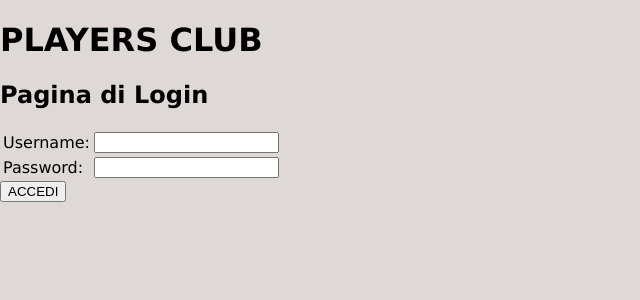
After one commit to alessandromontrasio/progettohtml, a PHP site: page /login.php in a window 1280 px wide. The commit adds this page. Shown: the top 300 px of the page, without its empty margins (0-640 px from the left). Run offline with PHP 8.4, Linux system fonts and the light colour scheme.

Commit message:
il grande inizio

```diff
--- /dev/null
+++ b/data/connessionedb.php
@@ -0,0 +1,5 @@
+<?php
+    $conn = new mysqli("localhost","root", "", "playersclub");
+    if($conn->connect_error)
+        die("<p> errore di connessione</p>".$conn->connect_error."<p>")
+?>
--- /dev/null
+++ b/login.php
@@ -0,0 +1,62 @@
+<?php
+    if(isset($_POST["username"])) $username =$_POST["username"]; else $username="";
+    if(isset($_POST["password"])) $password =$_POST["password"]; else $password="";
+
+?>
+
+<!DOCTYPE html>
+<html lang="it">
+<head>
+    <meta charset="UTF-8">
+    <meta name="viewport" content="width=device-width, initial-scale=1.0">
+    <link rel="stylesheet" href="style.css">
+    <title>Biblioteca-Login</title>
+</head>
+<body>
+
+    <div class="contenuto">
+        <h1>PLAYERS CLUB</h1>
+		<h2>Pagina di Login</h2>
+
+        <form action="", method="post">
+            <table>
+                <tr>
+                    <td><label for="username">Username:</label></td>
+                    <td><input type="text" name = "username" required></td>
+                </tr>
+                <tr>
+                    <td><label for="password">Password:</label></td>
+                    <td><input type="password" name = "password" required></td>
+                </tr>
+            </table>
+            <input type="submit" value="ACCEDI">
+
+        </form>
+        <?php
+        if(isset($_POST["username"]) and isset($_POST["password"])){
+            require("data/connessionedb.php");
+
+            $myquery= "SELECT username, password
+                        FROM utenti
+                        WHERE username = '$username' AND password = '$password'";
+            $ris = $conn->query($myquery) or die("<p>query fallita".$conn->error."<p/>");
+
+            if ($ris->num_rows==0) {
+                echo "utente o password non trovati";
+                $conn->close();
+            } else{
+                session_start();
+                $_SESSION["username"] = $username;
+
+                $conn->close();
+                header("location: progettohtml.html");
+            }
+        }
+        ?>
+
+
+
+    </div>
+
+</body>
+</html>
--- a/style.css
+++ b/style.css
@@ -42,6 +42,13 @@ header div{width: fit-content;}
   display: block;
   font-size: 55px;
 }
+.dx{
+  float: right;
+
+}
+.sx{
+  float: left;
+}
 
 #menu{
     text-align: center;
@@ -54,6 +61,23 @@ header div{width: fit-content;}
 #menu li a{
     margin: 25px;
     font-size: 20px;
+
+}
+
+#accedi{
+  text-align: center;
+  margin: 35px 20px 20px 20px;
+}
+#accedi li{
+  display: inline;
+
+}
+#accedi li a{
+  margin: 12px;
+  padding: 13px;
+  font-size: 20px;
+
+  border: 0.5px solid white;
 
 }
 
```
Also changed, not shown: data/database sitoplayersclub.sql (added, +41 -0 lines), navv.php (added, +10 -0 lines), progettohtml.html (+7 -1 lines).
